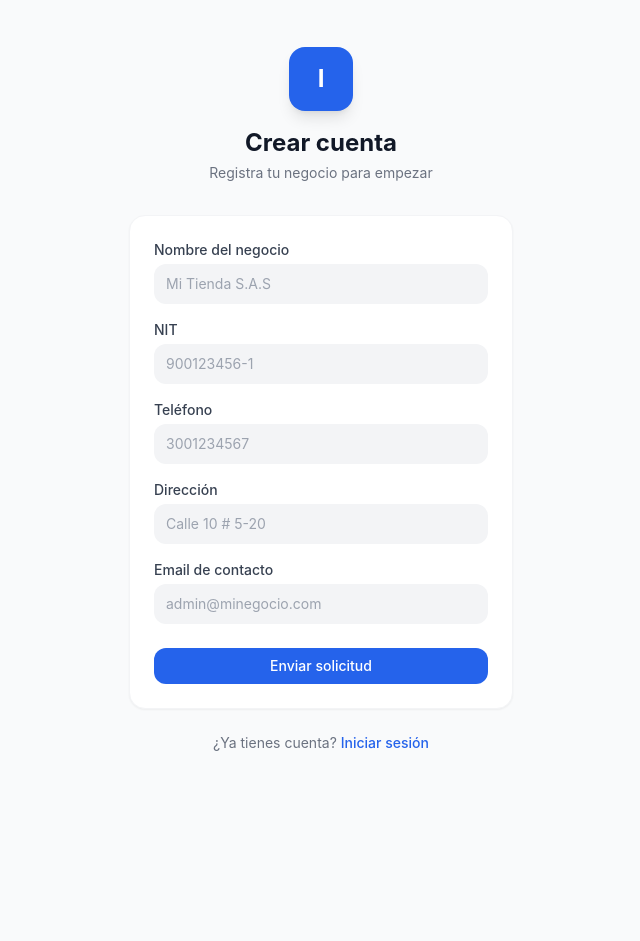
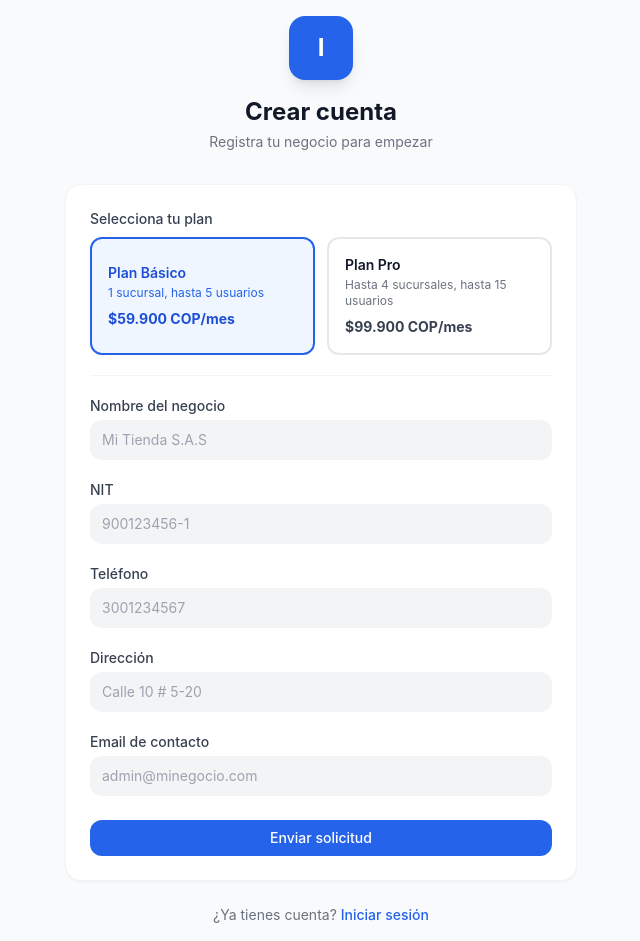
Before and after one commit to chanclaxx/inventario-final, a React (Vite) app in the folder frontend/: page /registro in a window 1280 px wide. Shown: the whole page, without its empty margins (319-959 px from the left). Before the commit the page ends 800 px from the top, so only its background shows below. Built offline with nearby package versions, Linux system fonts and the light colour scheme; no server answers.

Commit message:
feat: seleccion de plan en registro de negocio

```diff
--- a/frontend/src/pages/RegisterPage.jsx
+++ b/frontend/src/pages/RegisterPage.jsx
@@ -3,6 +3,25 @@ import { useNavigate, Link } from 'react-router-dom';
 import api from '../api/axios.config';
 import { Button } from '../components/ui/Button';
 import { Input }  from '../components/ui/Input';
+
+const PLANES = [
+  {
+    id:          'basico',
+    nombre:      'Plan Básico',
+    precio:      '$59.900 COP/mes',
+    sucursales:  1,
+    usuarios:    5,
+    descripcion: '1 sucursal, hasta 5 usuarios',
+  },
+  {
+    id:          'pro',
+    nombre:      'Plan Pro',
+    precio:      '$99.900 COP/mes',
+    sucursales:  4,
+    usuarios:    15,
+    descripcion: 'Hasta 4 sucursales, hasta 15 usuarios',
+  },
+];
 
 const FORM_INICIAL = {
   nombre:    '',
@@ -10,14 +29,15 @@ const FORM_INICIAL = {
   telefono:  '',
   direccion: '',
   email:     '',
+  plan:      'basico',
 };
 
 export default function RegisterPage() {
   const navigate = useNavigate();
-  const [form,     setForm]     = useState(FORM_INICIAL);
-  const [error,    setError]    = useState('');
-  const [loading,  setLoading]  = useState(false);
-  const [exitoso,  setExitoso]  = useState(false);
+  const [form,    setForm]    = useState(FORM_INICIAL);
+  const [error,   setError]   = useState('');
+  const [loading, setLoading] = useState(false);
+  const [exitoso, setExitoso] = useState(false);
 
   const set = (campo, valor) => setForm((f) => ({ ...f, [campo]: valor }));
 
@@ -26,6 +46,7 @@ export default function RegisterPage() {
     if (!form.nombre.trim())   return setError('El nombre del negocio es requerido');
     if (!form.email.trim())    return setError('El email es requerido');
     if (!form.telefono.trim()) return setError('El teléfono es requerido');
+    if (!form.plan)            return setError('Selecciona un plan');
 
     setLoading(true);
     try {
@@ -48,8 +69,8 @@ export default function RegisterPage() {
             </div>
             <h2 className="text-xl font-bold text-gray-900">¡Registro recibido!</h2>
             <p className="text-sm text-gray-500">
-              Hemos recibido tu solicitud. Te notificaremos a <strong>{form.email}</strong> cuando
-              tu cuenta sea aprobada.
+              Hemos recibido tu solicitud con el <strong>{PLANES.find(p => p.id === form.plan)?.nombre}</strong>.
+              Te notificaremos a <strong>{form.email}</strong> cuando tu cuenta sea aprobada.
             </p>
             <Button className="w-full mt-2" onClick={() => navigate('/login')}>
               Volver al inicio de sesión
@@ -62,7 +83,7 @@ export default function RegisterPage() {
 
   return (
     <div className="min-h-screen bg-gray-50 flex items-center justify-center p-4">
-      <div className="w-full max-w-sm">
+      <div className="w-full max-w-lg">
 
         {/* Header */}
         <div className="text-center mb-8">
@@ -73,8 +94,44 @@ export default function RegisterPage() {
           <p className="text-gray-500 text-sm mt-1">Registra tu negocio para empezar</p>
         </div>
 
-        {/* Formulario */}
-        <div className="bg-white rounded-2xl shadow-sm border border-gray-100 p-6 flex flex-col gap-4">
+        <div className="bg-white rounded-2xl shadow-sm border border-gray-100 p-6 flex flex-col gap-5">
+
+          {/* Selector de plan */}
+          <div className="flex flex-col gap-2">
+            <label className="text-sm font-medium text-gray-700">Selecciona tu plan</label>
+            <div className="grid grid-cols-1 sm:grid-cols-2 gap-3">
+              {PLANES.map((plan) => {
+                const seleccionado = form.plan === plan.id;
+                return (
+                  <button
+                    key={plan.id}
+                    type="button"
+                    onClick={() => set('plan', plan.id)}
+                    className={`text-left p-4 rounded-xl border-2 transition-all ${
+                      seleccionado
+                        ? 'border-blue-600 bg-blue-50'
+                        : 'border-gray-200 hover:border-gray-300'
+                    }`}
+                  >
+                    <p className={`font-semibold text-sm ${seleccionado ? 'text-blue-700' : 'text-gray-900'}`}>
+                      {plan.nombre}
+                    </p>
+                    <p className={`text-xs mt-0.5 ${seleccionado ? 'text-blue-600' : 'text-gray-500'}`}>
+                      {plan.descripcion}
+                    </p>
+                    <p className={`text-sm font-bold mt-2 ${seleccionado ? 'text-blue-700' : 'text-gray-700'}`}>
+                      {plan.precio}
+                    </p>
+                  </button>
+                );
+              })}
+            </div>
+          </div>
+
+          {/* Separador */}
+          <div className="border-t border-gray-100" />
+
+          {/* Campos del formulario */}
           <Input
             label="Nombre del negocio"
             placeholder="Mi Tienda S.A.S"
@@ -113,7 +170,7 @@ export default function RegisterPage() {
             </div>
           )}
 
-          <Button loading={loading} className="w-full mt-2" onClick={handleSubmit}>
+          <Button loading={loading} className="w-full mt-1" onClick={handleSubmit}>
             Enviar solicitud
           </Button>
         </div>
```
Also changed, not shown: 2 other files (tests, documents, lock files or other folders).
